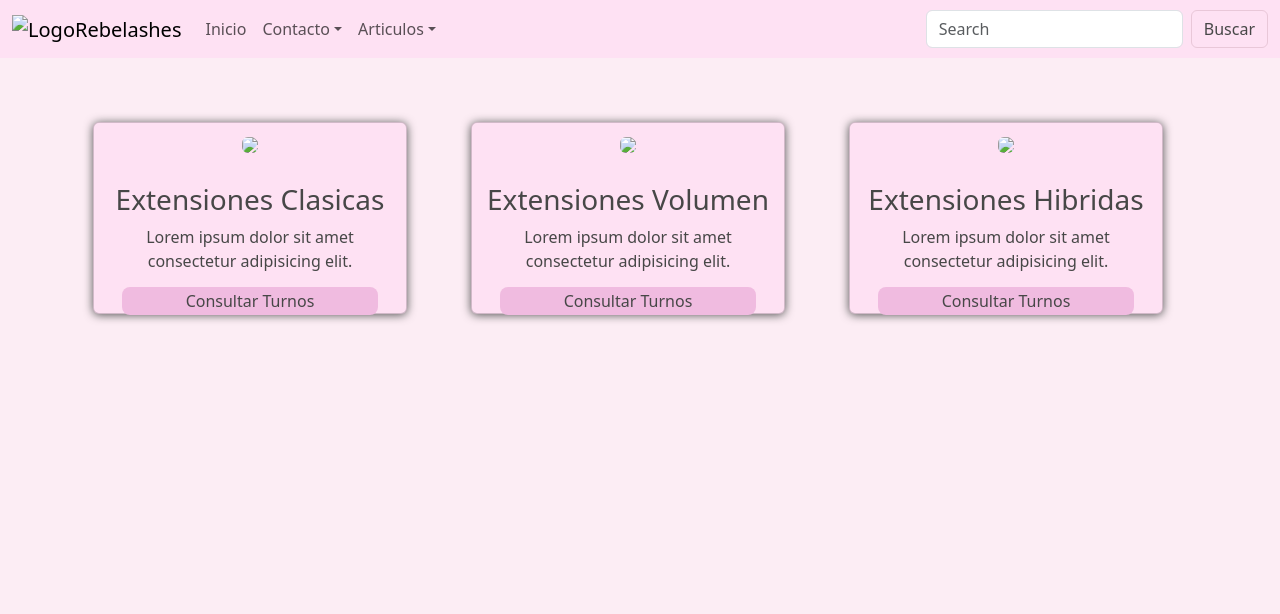
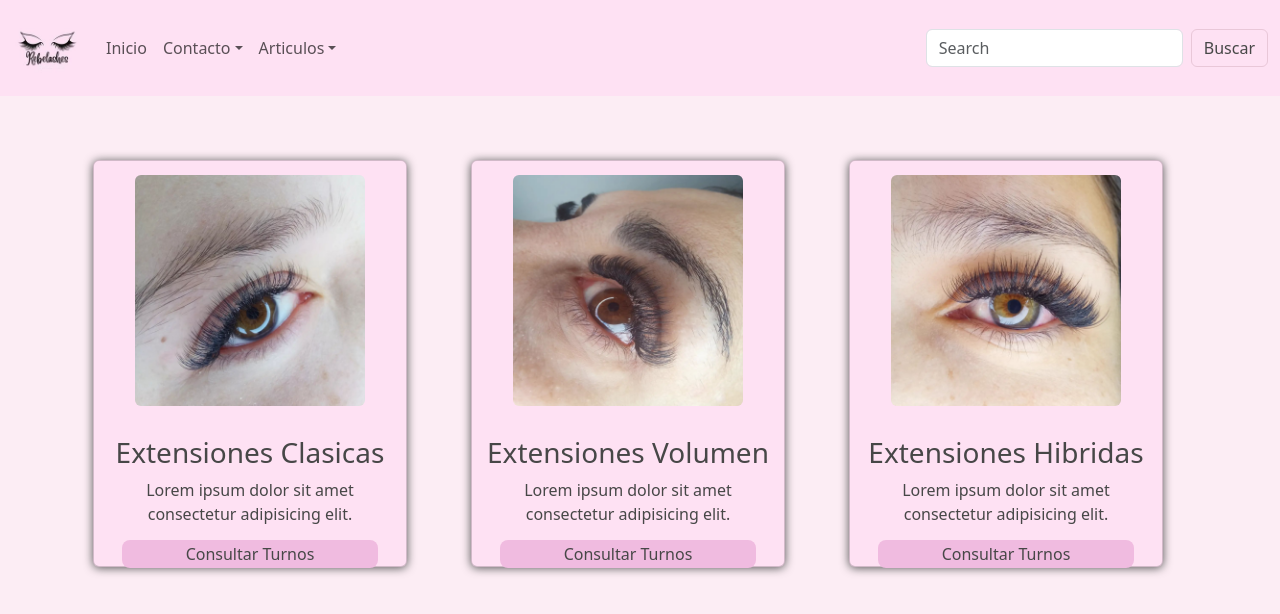
Before and after one commit to URSUS44/Rebelashes, a plain HTML site: page index.html in a window 1280 px wide. Drawn offline with nearby package versions, Linux system fonts and the light colour scheme; files that its build step writes are made by us from their sources.

Commit message:
initial commit

```diff
--- a/index.html
+++ b/index.html
@@ -14,7 +14,7 @@
     <!--Barra de Navegacion-->
     <nav class="navbar navbar-expand-lg bg-body-tertiary" id="nav-bar">
         <div class="container-fluid">
-            <a class="navbar-brand" href="index.html"><img src="assets/img/LogoRebelashes.jpg" alt="LogoRebelashes" width="70em" height="70em"></a>
+            <a class="navbar-brand" href="index.html"><img src="LogoRebelashes.jpg" alt="LogoRebelashes" width="70em" height="70em"></a>
             <button class="navbar-toggler" type="button" data-bs-toggle="collapse" data-bs-target="#navbarSupportedContent" aria-controls="navbarSupportedContent" aria-expanded="false" aria-label="Toggle navigation">
             <span class="navbar-toggler-icon"></span>
             </button>
@@ -71,7 +71,7 @@
     <div class="container-fluid row justify-content-center cont-sec-cards">
         <div class="card col-lg-3 col-sm-6 text-center justify-content-center">
             <figure>
-                <img src="assets/img/Clasicas.png"  class="img-cards">
+                <img src="Clasicas.png"  class="img-cards">
             </figure>
             <div class="contenido">
                 <h3>Extensiones Clasicas</h3>
@@ -84,7 +84,7 @@
 
         <div class="card col-lg-3 col-sm-6 text-center">
             <figure>
-                <img src="assets/img/Volumen.png"  class="img-cards">
+                <img src="Volumen.png"  class="img-cards">
             </figure>
             <div class="contenido">
                 <h3>Extensiones Volumen</h3>
@@ -97,7 +97,7 @@
 
         <div class="card col-lg-3 col-sm-6 text-center">
             <figure>
-                <img src="assets/img/Hibridas.png"  class="img-cards">
+                <img src="Hibridas.png"  class="img-cards">
             </figure>
             <div class="contenido">
                 <h3>Extensiones Hibridas</h3>
```
